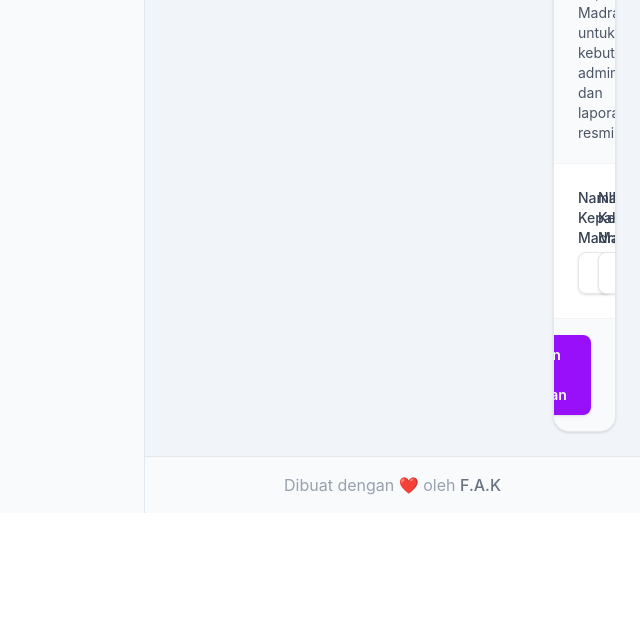
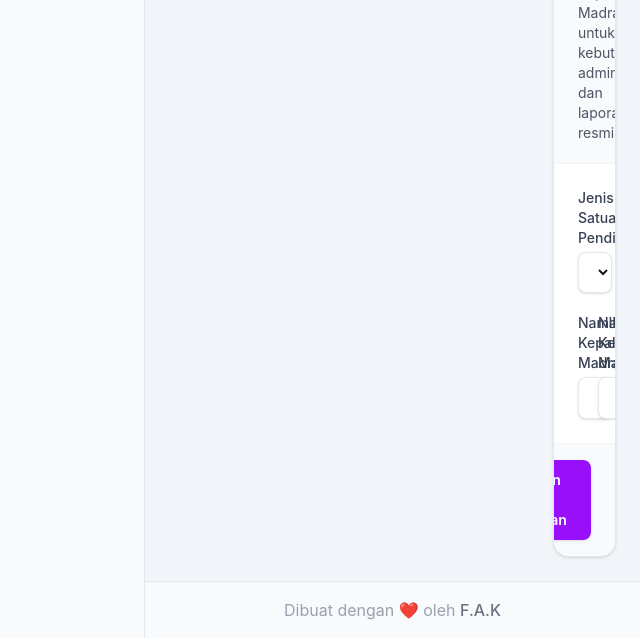
Before and after one commit to eldorray/e-raport-sts, a Laravel app: page /school-profile in a window 1280 px wide. Shown: the part 1257-1895 px from the top of the page, without its empty margins (640-1280 px from the left). Before the commit the page ends 1770 px from the top, so only its background shows below. Run offline with Laravel 12, Linux system fonts and the light colour scheme; the visitor is signed in with stand-in values (Sample User, id 1); data comes from the database, SQL or seed files in the repository; data that the repository does not hold is empty; style sheets or scripts are compiled from the project's sources; parts of the project's set-up code (start-up, migrations or seed data) failed here and were passed over; some libraries are stand-ins or nearby versions.

Commit message:
fix: nama siswa di header/footer rapor, label kepala dinamis
Cetak nama siswa di header dan footer setiap halaman rapor lewat
thead/tfoot agar ikut berulang saat isi meluap. Margin @page 0
menghilangkan teks bawaan browser.

Perbaiki deklarasi @page size yang tidak valid sehingga kertas F4
benar-benar dipakai.

Tambah kolom jenis_satuan pada profil sekolah supaya SMP tercetak
"Kepala Sekolah" dan madrasah tetap "Kepala Madrasah".

Co-Authored-By: Claude Opus 5.5 <noreply@anthropic.com>

```diff
--- a/app/Http/Controllers/SchoolProfileController.php
+++ b/app/Http/Controllers/SchoolProfileController.php
@@ -99,6 +99,7 @@ class SchoolProfileController extends Controller
             }
 
             $data = $request->validate([
+                'jenis_satuan' => ['required', Rule::in(['madrasah', 'sekolah'])],
                 'headmaster' => ['nullable', 'string', 'max:255'],
                 'nip_headmaster' => ['nullable', 'string', 'max:255'],
             ]);
--- a/app/Models/SchoolProfile.php
+++ b/app/Models/SchoolProfile.php
@@ -10,6 +10,7 @@ use Illuminate\Database\Eloquent\Model;
  *
  * @property int $id
  * @property string|null $name
+ * @property string|null $jenis_satuan
  * @property string|null $nsm
  * @property string|null $npsn
  * @property string|null $email
@@ -29,6 +30,7 @@ class SchoolProfile extends Model
 
     protected $fillable = [
         'name',
+        'jenis_satuan',
         'nsm',
         'npsn',
         'email',
@@ -41,4 +43,12 @@ class SchoolProfile extends Model
         'logo',
         'logo_right',
     ];
+
+    /**
+     * Sebutan satuan pendidikan untuk label cetak, mis. "Kepala Sekolah".
+     */
+    public function sebutan(): string
+    {
+        return $this->jenis_satuan === 'sekolah' ? 'Sekolah' : 'Madrasah';
+    }
 }
--- a/resources/views/rapor/ledger.blade.php
+++ b/resources/views/rapor/ledger.blade.php
@@ -120,7 +120,7 @@
                 <td>{{ $tahun->nama ?? $tahunId }}</td>
             </tr>
             <tr>
-                <td>Madrasah</td>
+                <td>{{ $school?->sebutan() ?? 'Madrasah' }}</td>
                 <td>:</td>
                 <td>{{ $school->name ?? '—' }}</td>
                 <td>Semester</td>
@@ -165,7 +165,7 @@
         <div class="footer">
             <div class="signature">
                 <div>Mengetahui</div>
-                <div>Kepala Madrasah</div>
+                <div>Kepala {{ $school?->sebutan() ?? 'Madrasah' }}</div>
                 <div style="margin-top:32px; text-decoration: underline; font-weight: bold;">
                     {{ $school->headmaster ?? '____________________' }}</div>
                 <div>NIP. {{ $school->nip_headmaster ?? '____________________' }}</div>
--- a/resources/views/school-profile.blade.php
+++ b/resources/views/school-profile.blade.php
@@ -277,7 +277,7 @@
                     <h2 class="text-lg font-semibold text-gray-900 dark:text-gray-100">{{ __('Informasi Madrasah') }}
                     </h2>
                     <p class="mt-1 text-sm text-gray-600 dark:text-gray-400">
-                        {{ __('Data ini akan ditampilkan pada seluruh modul sekolah dan laporan resmi.') }}</p>
+                        {{ __('Data ini akan ditampilkan pada seluruh modul sekolah dan laporan resmi.', ['sebutan' => $schoolProfile->sebutan()]) }}</p>
                 </div>
                 <div class="space-y-5 px-6 py-6 max-md:space-y-4 max-md:px-4 max-md:py-4">
                     <div class="grid gap-5 max-md:gap-4 sm:grid-cols-2">
@@ -388,14 +388,27 @@
                 <div class="border-b border-gray-100 bg-gray-50 px-6 py-5 max-md:px-4 max-md:py-4 dark:border-gray-700 dark:bg-gray-900/40">
                     <h2 class="text-lg font-semibold text-gray-900 dark:text-gray-100">{{ __('Data Pimpinan') }}</h2>
                     <p class="mt-1 text-sm text-gray-600 dark:text-gray-400">
-                        {{ __('Masukkan informasi Kepala Madrasah untuk kebutuhan administrasi dan laporan resmi.') }}
+                        {{ __('Masukkan informasi Kepala :sebutan untuk kebutuhan administrasi dan laporan resmi.', ['sebutan' => $schoolProfile->sebutan()]) }}
                     </p>
                 </div>
                 <div class="space-y-5 px-6 py-6 max-md:space-y-4 max-md:px-4 max-md:py-4">
+                    <div>
+                        <label for="jenis_satuan"
+                            class="block text-sm font-medium text-gray-700 dark:text-gray-300">{{ __('Jenis Satuan Pendidikan') }}</label>
+                        <select id="jenis_satuan" name="jenis_satuan"
+                            class="mt-1 w-full rounded-lg border border-gray-200 bg-white px-4 py-2.5 text-sm text-gray-900 shadow-sm focus:border-blue-500 focus:outline-none focus:ring-4 focus:ring-blue-500/10 max-md:h-11 max-md:py-0 max-md:text-base dark:border-gray-700 dark:bg-gray-900 dark:text-gray-100 dark:focus:border-blue-400">
+                            @foreach (['madrasah' => __('Madrasah (Kepala Madrasah)'), 'sekolah' => __('Sekolah (Kepala Sekolah)')] as $nilai => $label)
+                                <option value="{{ $nilai }}" @selected(old('jenis_satuan', $schoolProfile->jenis_satuan ?? 'madrasah') === $nilai)>{{ $label }}</option>
+                            @endforeach
+                        </select>
+                        @error('jenis_satuan')
+                            <p class="mt-1 text-sm text-red-600 dark:text-red-400">{{ $message }}</p>
+                        @enderror
+                    </div>
                     <div class="grid gap-5 max-md:gap-4 sm:grid-cols-2">
                         <div>
                             <label for="headmaster"
-                                class="block text-sm font-medium text-gray-700 dark:text-gray-300">{{ __('Nama Kepala Madrasah') }}</label>
+                                class="block text-sm font-medium text-gray-700 dark:text-gray-300">{{ __('Nama Kepala :sebutan', ['sebutan' => $schoolProfile->sebutan()]) }}</label>
                             <input id="headmaster" name="headmaster" type="text"
                                 value="{{ old('headmaster', $schoolProfile->headmaster) }}"
                                 class="mt-1 w-full rounded-lg border border-gray-200 bg-white px-4 py-2.5 text-sm text-gray-900 shadow-sm focus:border-blue-500 focus:outline-none focus:ring-4 focus:ring-blue-500/10 max-md:h-11 max-md:py-0 max-md:text-base dark:border-gray-700 dark:bg-gray-900 dark:text-gray-100 dark:focus:border-blue-400">
@@ -405,7 +418,7 @@
                         </div>
                         <div>
                             <label for="nip_headmaster"
-                                class="block text-sm font-medium text-gray-700 dark:text-gray-300">{{ __('NIP Kepala Madrasah') }}</label>
+                                class="block text-sm font-medium text-gray-700 dark:text-gray-300">{{ __('NIP Kepala :sebutan', ['sebutan' => $schoolProfile->sebutan()]) }}</label>
                             <input id="nip_headmaster" name="nip_headmaster" type="text"
                                 value="{{ old('nip_headmaster', $schoolProfile->nip_headmaster) }}"
                                 class="mt-1 w-full rounded-lg border border-gray-200 bg-white px-4 py-2.5 text-sm text-gray-900 shadow-sm focus:border-blue-500 focus:outline-none focus:ring-4 focus:ring-blue-500/10 max-md:h-11 max-md:py-0 max-md:text-base dark:border-gray-700 dark:bg-gray-900 dark:text-gray-100 dark:focus:border-blue-400">
```
Also changed, not shown: resources/views/rapor/partials/lembar-style.blade.php (+28 -4 lines), resources/views/rapor/partials/lembar.blade.php (+19 -4 lines), tests/Feature/Rapor/RaporTandaTanganTest.php (+37 -1 lines), database/migrations/2026_11_04_090000_add_jenis_satuan_to_school_profiles_table.php (added).
